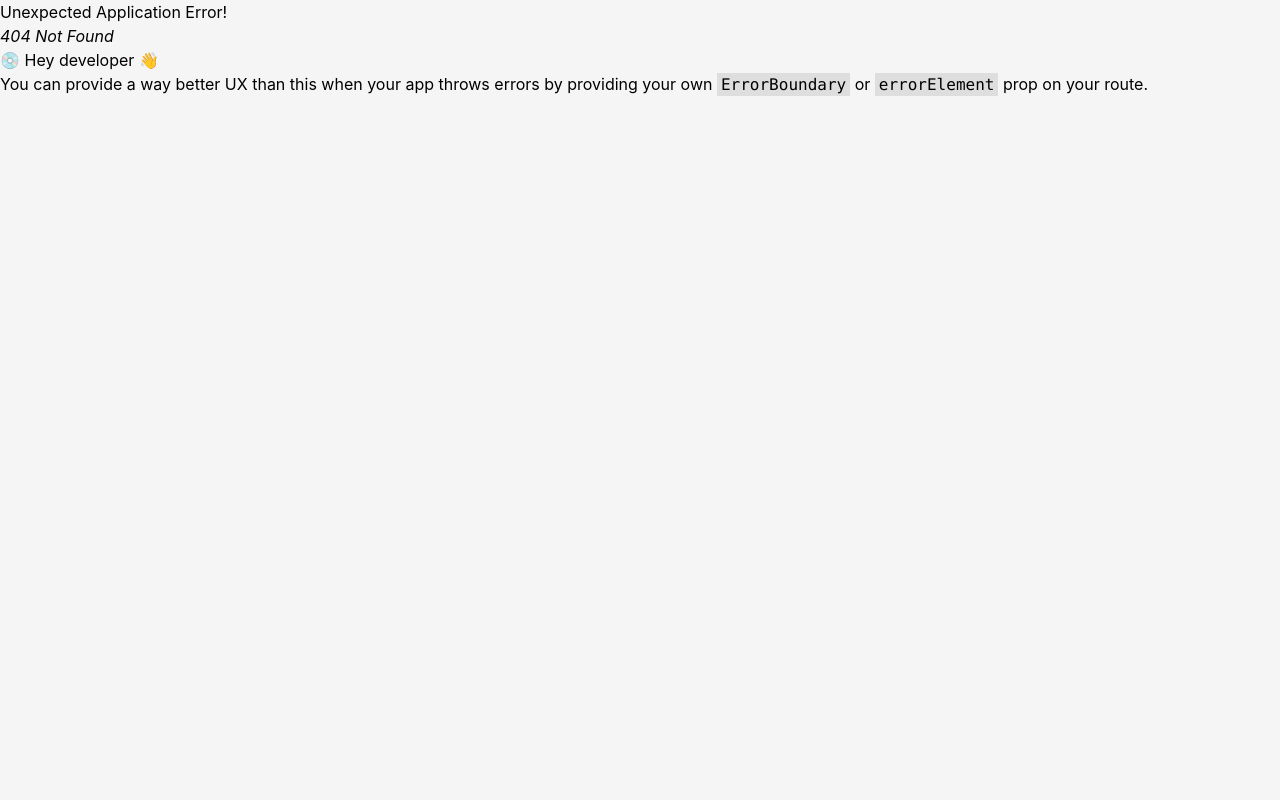
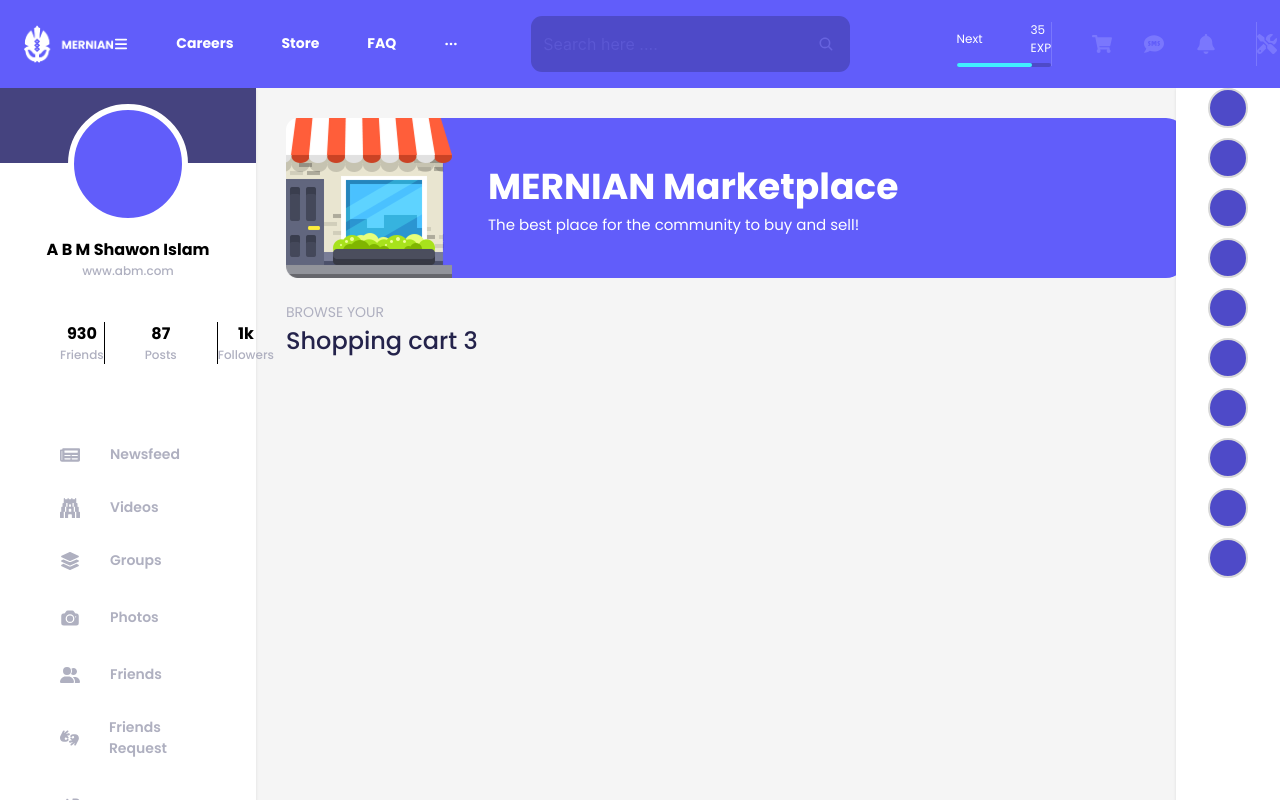
Before and after one commit to Dipokdas347250/social_media, a React (Vite) app: page /Cart in a window 1280 px wide. Before the commit this address had no page. Built offline with nearby package versions, Linux system fonts and the light colour scheme.

Commit message:
add to cart routing done

```diff
--- a/src/App.jsx
+++ b/src/App.jsx
@@ -7,6 +7,7 @@ import Add_friend from './componentes/add_friend_route/Add_friend'
 import About_me from './componentes/about_me_route/About_me'
 import Store from './componentes/store_route/Store'
 import Product from './componentes/Product_route/Product'
+import Cart from './componentes/cart_route/Cart'
 
 
 
@@ -20,6 +21,7 @@ const router = createBrowserRouter(createRoutesFromElements(
     <Route path='/About_me' element={<About_me/>}></Route>
     <Route path='/Store' element={<Store/>}></Route>
     <Route path='/Product' element={<Product/>}></Route>
+    <Route path='/Cart' element={<Cart/>}></Route>
 
 
   </Route>
--- /dev/null
+++ b/src/componentes/cart_route/Cart.jsx
@@ -0,0 +1,14 @@
+import React from 'react'
+import Marketplace from '../common/Marketplace'
+import Add_To_Cart from '../pages/cart/Add_To_Cart'
+
+const Cart = () => {
+  return (
+   <>
+   <Marketplace/>
+   <Add_To_Cart/>
+   </>
+  )
+}
+
+export default Cart
--- /dev/null
+++ b/src/componentes/pages/cart/Add_To_Cart.jsx
@@ -0,0 +1,14 @@
+import React from 'react'
+
+const Add_To_Cart = () => {
+  return (
+   <>
+   <div className="mt-6">
+    <h3 className='text-[14px] text-[#AFB0C0] font-normal font-poppins'>BROWSE YOUR</h3>
+    <h2 className='text-[24px] text-[#24234B] font-medium font-poppins'>Shopping cart 3</h2>
+   </div>
+   </>
+  )
+}
+
+export default Add_To_Cart
--- a/src/componentes/pages/product/Product_Details.jsx
+++ b/src/componentes/pages/product/Product_Details.jsx
@@ -2,6 +2,7 @@ import React from 'react'
 import { FaSearch, FaStar } from "react-icons/fa";
 import cart from "../../../assets/cart.png"
 import { IoIosArrowBack ,IoIosArrowForward } from "react-icons/io";
+import { Link } from 'react-router';
 
 
 
@@ -160,6 +161,8 @@ const Product_Details = () => {
         </div>
         <div className="w-[77%]">
           <div className=" grid grid-cols-3 gap-5 ">
+            <Link to="/Cart">
+
             <div className="bg-white rounded-[20px] relative">
               <div className="py-1.5 px-6 bg-white rounded-full shadow inline-block absolute bottom-1/2 right-3.5">
                 <h3 className='text-[14px] text-primary font-bold font-poppins'>$12</h3>
@@ -181,6 +184,7 @@ const Product_Details = () => {
                 <button className='w-full text-[13px] text-white font-semibold font-poppins bg-[#23D2E2] py-2.5 rounded-br-[10px] cursor-pointer'>Wishlist</button>
               </div>
             </div>
+            </Link>
             <div className="bg-white rounded-[20px] relative">
               <div className="py-1.5 px-6 bg-white rounded-full shadow inline-block absolute bottom-1/2 right-3.5">
                 <h3 className='text-[14px] text-primary font-bold font-poppins'>$12</h3>
```
